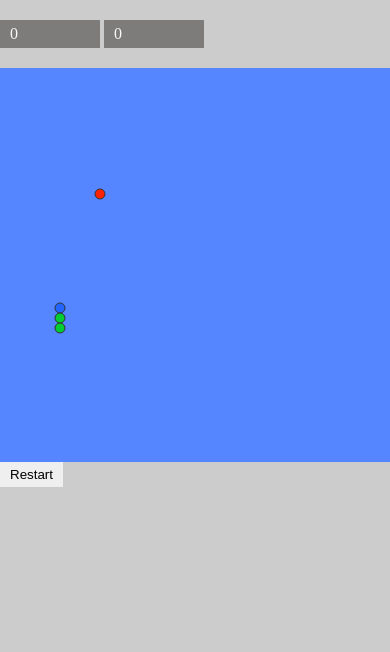
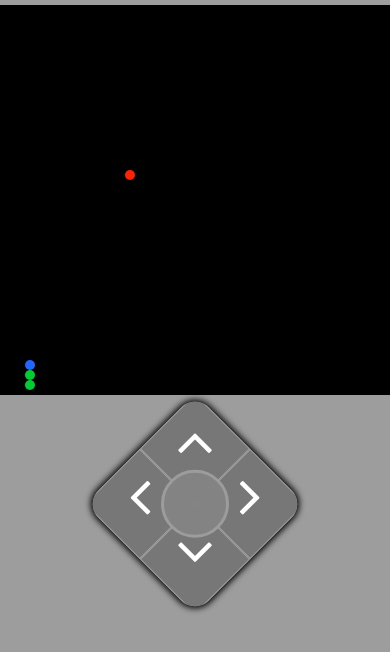
Before and after one commit to Yangfan2016/gluttonous-snake, a website: page index.html in a window 390 px wide. Drawn offline with Linux system fonts and the light colour scheme.

Commit message:
change style

```diff
--- a/index.html
+++ b/index.html
@@ -2,75 +2,57 @@
 <html>
 
 <head>
+	<meta name="renderer" content="webkit" />
 	<meta name="viewport" content="width=device-width,initial-scale=1.0,user-scalable=no" />
 	<meta charset="UTF-8" />
 	<title>贪吃蛇</title>
-	<style>
-		* {
-			padding: 0;
-			margin: 0;
-		}
-
-		html,
-		body {
-			width: 100%;
-			height: 100%;
-			overflow: hidden;
-		}
-
-		body {
-			background: #ccc;
-		}
-		.c-panel{
-			padding: 20px 0;
-		}
-		.c-panel .score {
-			display: inline-block;
-			width: 80px;
-			padding: 5px 10px;
-			background-color: #524d4da1;
-			color: #f9f9f9;
-		}
-		.c-drawer{
-			background-color: #5585ff;
-		}
-		.c-controller .btn{
-			padding:5px 10px;
-			border:none;
-		}
-	</style>
+	<link rel="stylesheet" href="https://cdnjs.cloudflare.com/ajax/libs/font-awesome/4.7.0/css/font-awesome.min.css" />
+	<link rel="stylesheet" href="./src/css/index.css" />
 </head>
 
 <body>
 	<div class="container">
+		<h3 class="tip">键盘方向键控制</h3>
 		<div class="c-panel">
 			<span id="get_score" class="score">000</span>
 			<span id="max_score" class="score">000</span>
 		</div>
-		<div class="c-drawer">
-			<canvas id="canvas">您的浏览器不支持canvas</canvas>
+		<div class="c-drawer" id="drawer_box">
+			<canvas id="canvas" class="d-canvas">Oops,您的浏览器不支持canvas</canvas>
 		</div>
 		<div class="c-controller">
-			<button id="btn_reset" class="btn">Restart</button>
-			<!-- TODO -->
+			<div class="btn-dirbox">
+				<span id="btn_totop" class="dir top"><i class="fa fa-angle-up"></i></span>
+				<span id="btn_toright" class="dir right"><i class="fa fa-angle-right"></i></span>
+				<span id="btn_todown" class="dir down"><i class="fa fa-angle-down"></i></span>
+				<span id="btn_toleft" class="dir left"><i class="fa fa-angle-left"></i></span>
+				<span id="btn_reset" class="middle"></span>
+			</div>
 		</div>
 	</div>
 	<script src="./dist/snake.min.js"></script>
 	<script>
-		// DOM加载完成
 		function init(e) {
+			let drawerBox = document.getElementById("drawer_box");
 			let canvas = document.getElementById("canvas");
 			let ctx = canvas.getContext("2d");
 			let btnReset = document.getElementById("btn_reset");
+			let btnTotop = document.getElementById("btn_totop");
+			let btnToright = document.getElementById("btn_toright");
+			let btnTodown = document.getElementById("btn_todown");
+			let btnToleft = document.getElementById("btn_toleft");
 			let labGet = document.getElementById("get_score");
 			let labMax = document.getElementById("max_score");
 
-			const VW = window.innerWidth;
+			let VW = window.innerWidth;
+
+			if (VW > 768) {
+				VW = 500;
+			}
 
 			canvas.width = VW;
 			canvas.height = VW;
-
-			let timer = null;
+			drawerBox.style.height = VW + "px";
 
 			let game = new SnakeGame(canvas, {
 				setScore: (score) => {
@@ -78,57 +60,52 @@
 				},
 				setMaxScore: (maxScore) => {
 					labMax.innerHTML = maxScore;
-				},
-				clearTimer: () => {
-					clearInterval(timer);
 				}
 			});
 
 			// 初始化UI面板
-			labGet.innerHTML = game.score;
-			labMax.innerHTML = game.maxScore;
+			labGet.innerHTML = 0;
+			labMax.innerHTML = 0;
 
 			//  用户操作UI
 			document.addEventListener("keydown", function (ev) {
 				// 左
 				if (ev.keyCode === 37) {
-					clearInterval(timer);
-					timer = setInterval(function () {
-						game.changeToDir('L');
-					}, 1000 / game.fps);
+					game.goLeft();
 				}
 				// 上
 				if (ev.keyCode === 38) {
-					clearInterval(timer);
-					timer = setInterval(function () {
-						game.changeToDir('T');
-					}, 1000 / game.fps);
+					game.goTop();
 				}
 				// 右
 				if (ev.keyCode === 39) {
-					clearInterval(timer);
-					timer = setInterval(function () {
-						game.changeToDir('R');
-					}, 1000 / game.fps);
+					game.goRight();
 				}
 				// 下
 				if (ev.keyCode === 40) {
-					clearInterval(timer);
-					timer = setInterval(function () {
-						game.changeToDir('D');
-					}, 1000 / game.fps);
+					game.goDown();
 				}
+			});
+
+			btnTotop.addEventListener("touchstart", function () {
+				game.goTop();
+			});
+			btnToright.addEventListener("touchstart", function () {
+				game.goRight();
+			});
+			btnTodown.addEventListener("touchstart", function () {
+				game.goDown();
+			});
+			btnToleft.addEventListener("touchstart", function () {
+				game.goLeft();
 			});
 
 			// 重新开始
 			btnReset.onclick = function () {
-				clearInterval(timer);
 				alert("Ready Go!!!");
 				// 页面初始化
 				game.initFunc();
-				game.maxScore = 0;
-				game.arrScore = [];
-				labMax.innerHTML = game.maxScore + '分';
+				labMax.innerHTML = 0;
 			};
 		}
 
--- /dev/null
+++ b/src/css/index.css
@@ -0,0 +1,141 @@
+@charset "UTF-8";
+@font-face{
+	font-family: UnidreamLED;
+	src:url('../fonts/UnidreamLED.ttf');
+}
+
+html,
+body,
+div,
+span,
+canvas,
+button{
+    padding: 0;
+    margin: 0;
+}
+
+html,
+body {
+    width: 100%;
+    height: 100%;
+    overflow: hidden;
+}
+html {
+    font-size: 20px;
+}
+body {
+    font-size: 0.6rem;
+    background-color: #46464687;
+}
+
+.c-panel {
+    display: none;
+    font-family: UnidreamLED;
+    text-align: center;
+}
+
+.c-panel .score {
+    display: inline-block;
+    width: 80px;
+    font-size: 1rem;
+}
+
+.c-drawer {
+    position: relative;
+    margin:5px 0;
+}
+
+.d-canvas {
+    position: absolute;
+    top: 0;
+    left: 50%;
+    transform: translate(-50%, 0);
+    background-color: #000;
+}
+
+.c-controller .btn {
+    padding: 5px 10px;
+    border: none;
+}
+.btn-dirbox{
+    width:40vw;
+    height:40vw;
+    transform: rotate(45deg);
+    margin: 8vw auto;
+    border-radius: 5vw;
+    box-sizing: border-box;
+    box-shadow: 0 0 6px 2px;
+    position: relative;
+    overflow: hidden;
+}
+.dir{
+    display: inline-block;
+    width:20vw;
+    height:20vw;
+    font-size: 3rem;
+    border: 1px solid #a0a0a0;
+    box-sizing: border-box;
+    position: absolute;
+    background-color: #777;
+}
+.dir:focus{
+    background-color: #5f5f5f;
+    border-color: #000;
+}
+.middle:focus{
+    background-color: #959595;
+    border-color: #626262;
+}
+.dir.top{
+    top:0;
+    left:0;
+}
+.dir.right{
+    top:0;
+    right:0;
+}
+.dir.down{
+    bottom:0;
+    right:0;
+}
+.dir.left{
+    bottom:0;
+    left:0;
+}
+.dir .fa{
+    position:absolute;
+    top:50%;
+    left:50%;
+    width: 100%;
+    height: 100%;
+    text-align: center;
+    transform:translate(-50%,-50%) rotate(-45deg);
+    color: #FFF;
+}
+.middle{
+    position:absolute;
+    top:50%;
+    left:50%;
+    width:16vw;
+    height:16vw;
+    transform: translate(-50%,-50%);
+    border-radius: 50%;
+    border: 3px solid #9c9c9c;
+    background-color: #848484fc;
+}
+
+.tip{
+    display: none;
+    text-align: center;
+}
+@media(min-width:768px) {
+    .tip{
+        display: block;
+    }
+    .btn-dirbox{
+        display: none;
+    }
+    .c-panel{
+        display: block;
+    }
+}
--- a/src/index.ts
+++ b/src/index.ts
@@ -8,10 +8,11 @@ interface iCircle {
 }
 
 class SnakeGame {
+    timer: any
     cellWidth: number
     cellNum: number
     gridWidth: number
-    circleRadius:number
+    circleRadius: number
     flag: number[][] // 占位坐标 (10,10,290,290)
     ctx: CanvasRenderingContext2D
     cx: number
@@ -28,53 +29,32 @@ class SnakeGame {
     maxScore: number
     setScore: Function
     setMaxScore: Function
-    clearTimer: Function
     constructor(canvas: HTMLCanvasElement, {
         setScore,
         setMaxScore,
-        clearTimer,
     }) {
         // init
         this.ctx = canvas.getContext("2d");
-        this.gridWidth = ~~(canvas.width);
         this.cellWidth = 10;
+        this.timer = null;
+
+        let VW = ~~canvas.width;
+        // 凑整数 10的倍数
+        if (VW % this.cellWidth !== 0) {
+            VW = VW - VW % this.cellWidth;
+            canvas.width = VW;
+            canvas.height = VW;
+        }
+        this.gridWidth = VW;
         this.cellNum = ~~(this.gridWidth / this.cellWidth);
         this.circleRadius = ~~(this.cellWidth / 2);
 
         this.flag = [];
-        this.cx = 60;
-        this.cy = 240;
-        this.arrX = [];
-        this.arrY = [];
-        this.snake_len = (3 - 1);
-        this.fps = 6;
-        this.score = 0;
-        this.count = 0;
-        this.arrScore = [];
-        this.maxScore = 0;
 
         this.setScore = setScore;
         this.setMaxScore = setMaxScore;
-        this.clearTimer = clearTimer;
 
-        // 队列数据初始化
-        for (let i = 0, len = this.snake_len; i < len; i++) {
-            this.arrX.push(60);
-            this.arrY.push(260 - this.cellWidth * i); // [260,250]
-        }
-
-        // 页面初始化
-        this.coord();
-        this.drawSnake(this.cx, this.cy, 2);
-        this.coordLabel(this.cx, this.cy, this.arrX, this.arrY);
-        // 生成苹果
-        this.ax = Math.floor(Math.random() * 270 + this.cellWidth);
-        this.ay = Math.floor(Math.random() * 270 + this.cellWidth);
-        while (this.flag[this.ax][this.ay] === 1) {
-            this.ax = Math.floor(Math.random() * 270 + this.cellWidth);
-            this.ay = Math.floor(Math.random() * 270 + this.cellWidth);
-        }
-        this.drawApple(this.ax, this.ay);
+        this.initFunc();
     }
     // 绘制 圆
     circle(ctx: CanvasRenderingContext2D, data: iCircle, s_style: string, f_style: string): void {
@@ -108,9 +88,9 @@ class SnakeGame {
     // 存储 占位坐标数据
     coordLabel(cx: number, cy: number, arrX: number[], arrY: number[]): void {
         // 清空所有数据，初始化
-        for (let i = 0; i < this.gridWidth; i++) {
+        for (let i = 0; i <= this.gridWidth; i += this.cellWidth) {
             this.flag[i] = [];
-            for (let j = 0; j < this.gridWidth; j++) {
+            for (let j = 0; j <= this.gridWidth; j += this.cellWidth) {
                 this.flag[i][j] = 0;
             }
         }
@@ -121,10 +101,14 @@ class SnakeGame {
             this.flag[(+arrX[k])][(+arrY[k])] = 1;
         }
     }
+    // 生成 随机苹果坐标
+    madeRandomCoord() {
+        return ~~(Math.random() * (this.cellNum - 1) + 1) * this.cellWidth;
+    }
     // 边界 碰撞检测
     isStop(cx: number, cy: number): boolean {
         let stop = false;
-        if (cx >= 297 || cy >= 297 || cx <= 3 || cy <= 3) {
+        if (cx >= this.gridWidth || cy >= this.gridWidth || cx <= this.cellWidth >> 1 || cy <= this.cellWidth >> 1) {
             stop = true;
         }
         return stop;
@@ -138,7 +122,7 @@ class SnakeGame {
             r: this.circleRadius,
             start: 0,
             end: 2 * Math.PI,
-        }, "#333", "#26f");
+        }, "transparent", "#26f");
         // 蛇身
         for (let i = len - 1; i >= 0; i--) {
             this.circle(this.ctx, {
@@ -147,7 +131,7 @@ class SnakeGame {
                 r: this.circleRadius,
                 start: 0,
                 end: 2 * Math.PI,
-            }, "#333", '#0c3');
+            }, "transparent", '#0c3');
         }
     }
     // 绘制苹果
@@ -158,7 +142,7 @@ class SnakeGame {
             r: this.circleRadius,
             start: 0,
             end: 2 * Math.PI,
-        }, "#333", "#f20");
+        }, "transparent", "#f20");
     }
     // 运动 转换方向
     moveByDir(dir: string): void {
@@ -178,25 +162,64 @@ class SnakeGame {
         };
         strageMode[dir]();
     }
+    // 操作
+    startToMove(dir: string): void {
+        clearInterval(this.timer);
+        this.timer = setInterval(() => {
+            this.changeToDir(dir);
+        }, 1000 / this.fps);
+    }
+    // 向左
+    goLeft() {
+        this.startToMove("L");
+    }
+    // 向上
+    goTop() {
+        this.startToMove("T");
+    }
+    // 向右
+    goRight() {
+        this.startToMove("R");
+    }
+    // 向下
+    goDown() {
+        this.startToMove("D");
+    }
     // 页面初始化
     initFunc(): void {
-        this.cx = 60;
-        this.cy = 240;
+        clearInterval(this.timer);
+
+        this.snake_len = 2;
         this.fps = 6;
-        this.snake_len = (3 - 1);
+        this.cx = 3 * this.cellWidth;
+        this.cy = this.gridWidth - this.cx;
         this.arrX = [];
         this.arrY = [];
-        for (let i = 0, len = this.snake_len; i < len; i++) {
-            this.arrX.push(60);
-            this.arrY.push(260 - this.cellWidth * i);  // [260,250]
-        }
         this.score = 0;
         this.count = 0;
-        this.setScore(this.score);
+        this.arrScore = [];
+        this.maxScore = 0;
+
+        // 队列数据初始化
+        for (let i = 0, len = this.snake_len; i < len; i++) {
+            this.arrX.push(this.cx);
+            this.arrY.push((this.cy + this.cellWidth * this.snake_len) - this.cellWidth * i); // [260,250]
+        }
+
+        // 页面初始化
         this.ctx.clearRect(0, 0, this.gridWidth, this.gridWidth);
         this.coord();
         this.drawSnake(this.cx, this.cy, this.snake_len);
+        this.coordLabel(this.cx, this.cy, this.arrX, this.arrY);
+        // 生成苹果
+        this.ax = this.madeRandomCoord();
+        this.ay = this.madeRandomCoord();
+        while (this.flag[this.ax][this.ay] === 1) {
+            this.ax = this.madeRandomCoord();
+            this.ay = this.madeRandomCoord();
+        }
         this.drawApple(this.ax, this.ay);
+        this.setScore(this.score);
     }
     // 主函数
     changeToDir(dir: string): void {
@@ -206,8 +229,8 @@ class SnakeGame {
         this.drawApple(this.ax, this.ay);
         // 撞墙检测
         if (this.isStop(this.cx, this.cy)) {
-            this.clearTimer();
-            alert("Game Over!!!");
+            clearInterval(this.timer);
+            alert(`Game Over!!!\n本次得分：${this.score}\n最高分：${this.maxScore}`);
             this.initFunc();
             return;
         }
@@ -221,7 +244,7 @@ class SnakeGame {
         // 执行运动语句
         this.moveByDir(dir);    // 230   220
         // 吃苹果
-        if (Math.abs(this.cx - this.ax) <= 7 && Math.abs(this.cy - this.ay) <= 7) {
+        if (this.cx === this.ax && this.cy === this.ay) {
             // 计算得分及最高分
             this.count++;
             this.score = this.count * 100;
@@ -233,19 +256,19 @@ class SnakeGame {
             if (this.count % 5 === 0) {
                 this.fps = this.fps + 1;
                 // 重新生成苹果坐标
-                this.ax = Math.floor(Math.random() * 2*this.cellWidth) + 260;
-                this.ay = Math.floor(Math.random() * 2*this.cellWidth) + 260;
+                this.ax = this.madeRandomCoord();
+                this.ay = this.madeRandomCoord();
                 while (this.flag[this.ax][this.ay] === 1) {
-                    this.ax = Math.floor(Math.random() * 2*this.cellWidth) + 260;
-                    this.ay = Math.floor(Math.random() * 2*this.cellWidth) + 260;
+                    this.ax = this.madeRandomCoord();
+                    this.ay = this.madeRandomCoord();
                 }
             } else {
                 // 重新生成苹果坐标
-                this.ax = Math.floor(Math.random() * 270 + this.cellWidth);
-                this.ay = Math.floor(Math.random() * 270 + this.cellWidth);
+                this.ax = this.madeRandomCoord();
+                this.ay = this.madeRandomCoord();
                 while (this.flag[this.ax][this.ay] === 1) {
-                    this.ax = Math.floor(Math.random() * 270 + this.cellWidth);
-                    this.ay = Math.floor(Math.random() * 270 + this.cellWidth);
+                    this.ax = this.madeRandomCoord();
+                    this.ay = this.madeRandomCoord();
                 }
             }
 
@@ -257,10 +280,10 @@ class SnakeGame {
         }
         // 记录蛇的占位坐标
         this.coordLabel(this.cx, this.cy, this.arrX, this.arrY);
-        // 幢到自己身体检测
+        // 撞到自己身体检测
         for (let m = 0, len = this.arrX.length - 1; m < len; m++) {
             if (this.cx === this.arrX[m] && this.cy === this.arrY[m]) {
-                this.clearTimer();
+                clearInterval(this.timer);
                 alert('蛇撞到自己了');
                 this.initFunc();
             }
```
Also changed, not shown: dist/snake.min.js, src/fonts/UnidreamLED.ttf (added).
